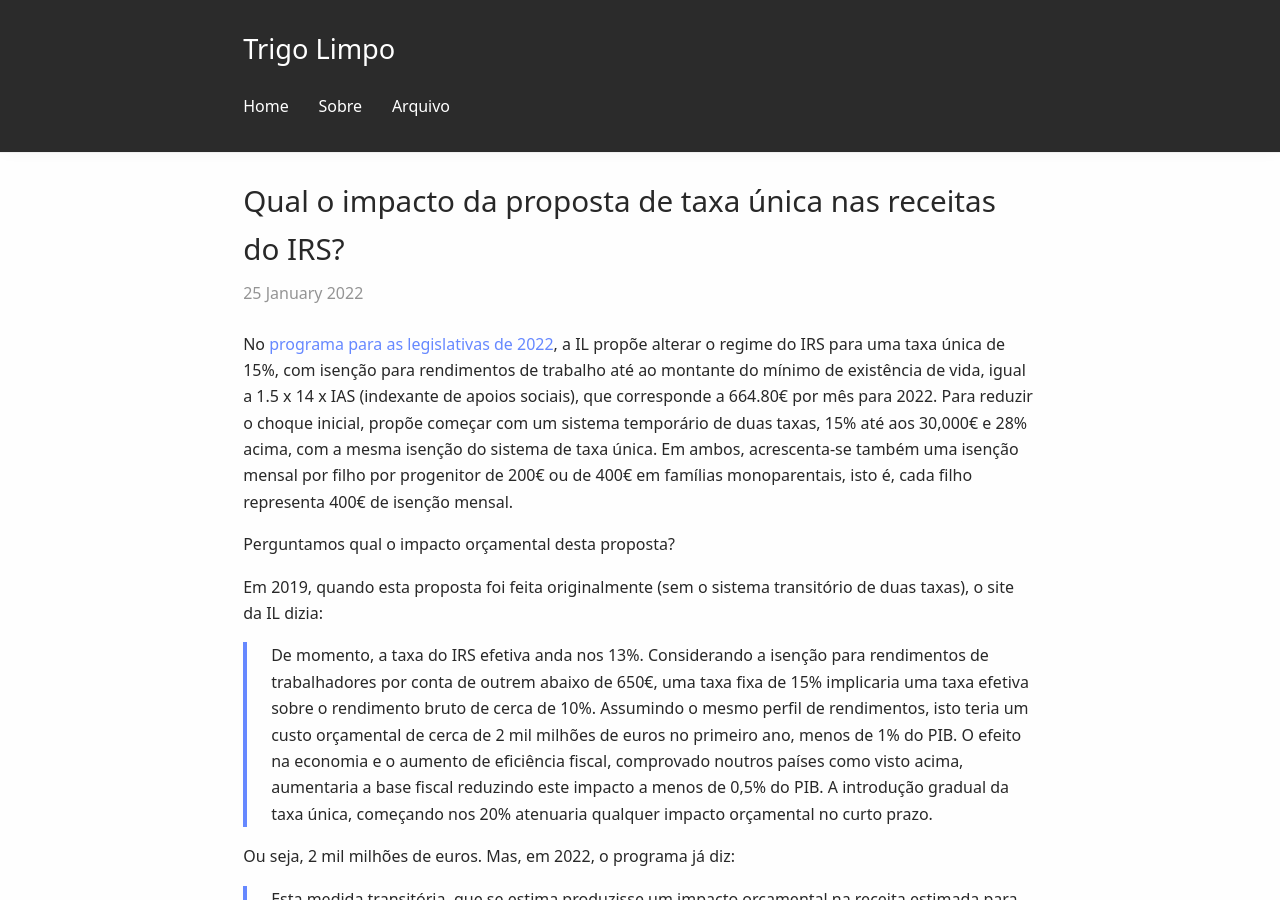
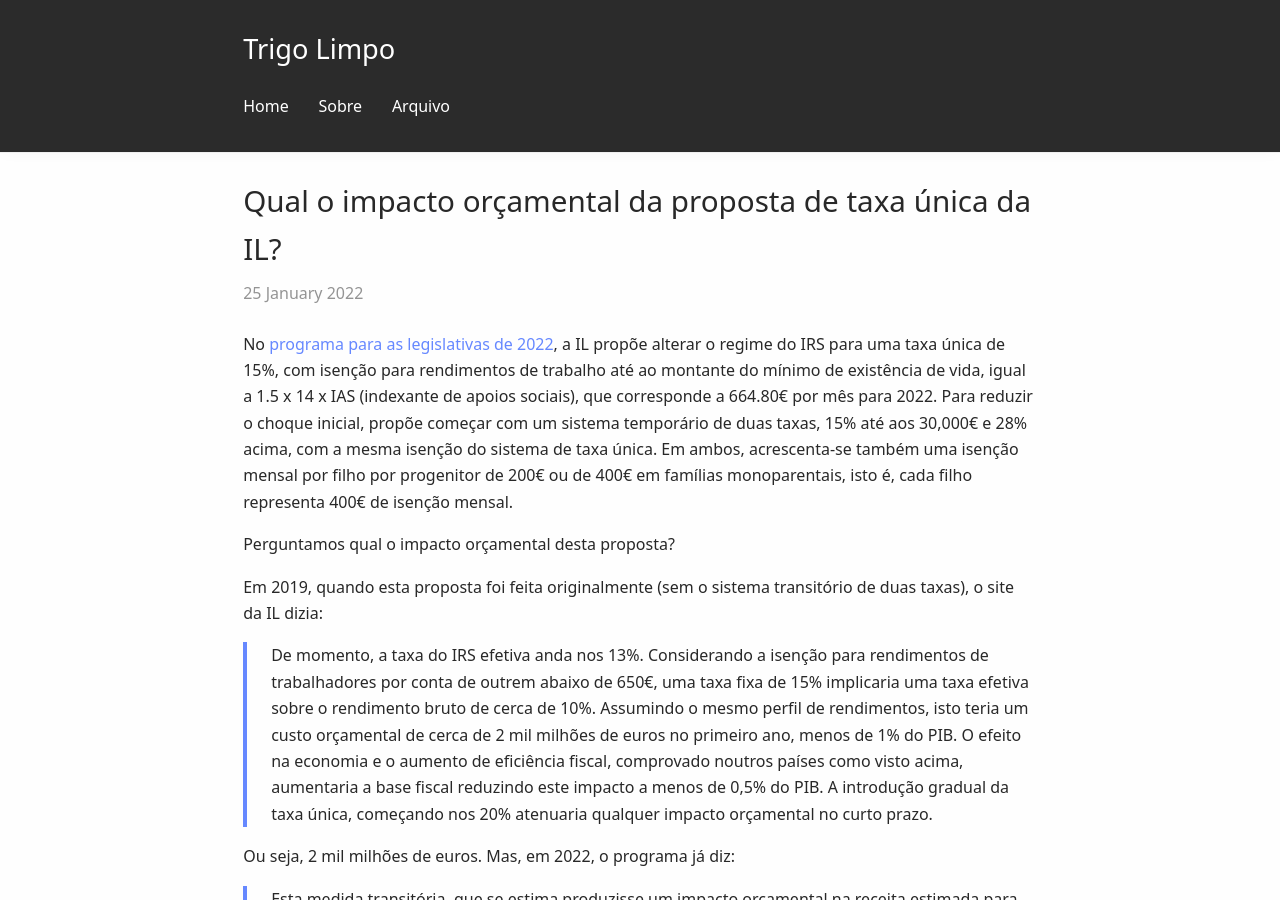
Before and after one commit to TrigoLimpo/TrigoLimpo.github.io, a Jekyll site: the page built from _posts/2022-01-25-impacto-da-taxa-unica-il.md, in a window 1280 px wide and 900 px high. Built offline with Jekyll 4.4.1, drawn with Linux system fonts in a browser that asks for light colours.

Commit message:
changed title of last post

```diff
--- a/_posts/2022-01-25-impacto-da-taxa-unica-il.md
+++ b/_posts/2022-01-25-impacto-da-taxa-unica-il.md
@@ -1,6 +1,6 @@
 ---
 layout: post
-title: Qual o impacto da proposta de taxa única nas receitas do IRS?
+title: Qual o impacto orçamental da proposta de taxa única da IL?
 excerpt_separator: <!--more-->
 ---
 
```
Also changed, not shown: 5 other files.
